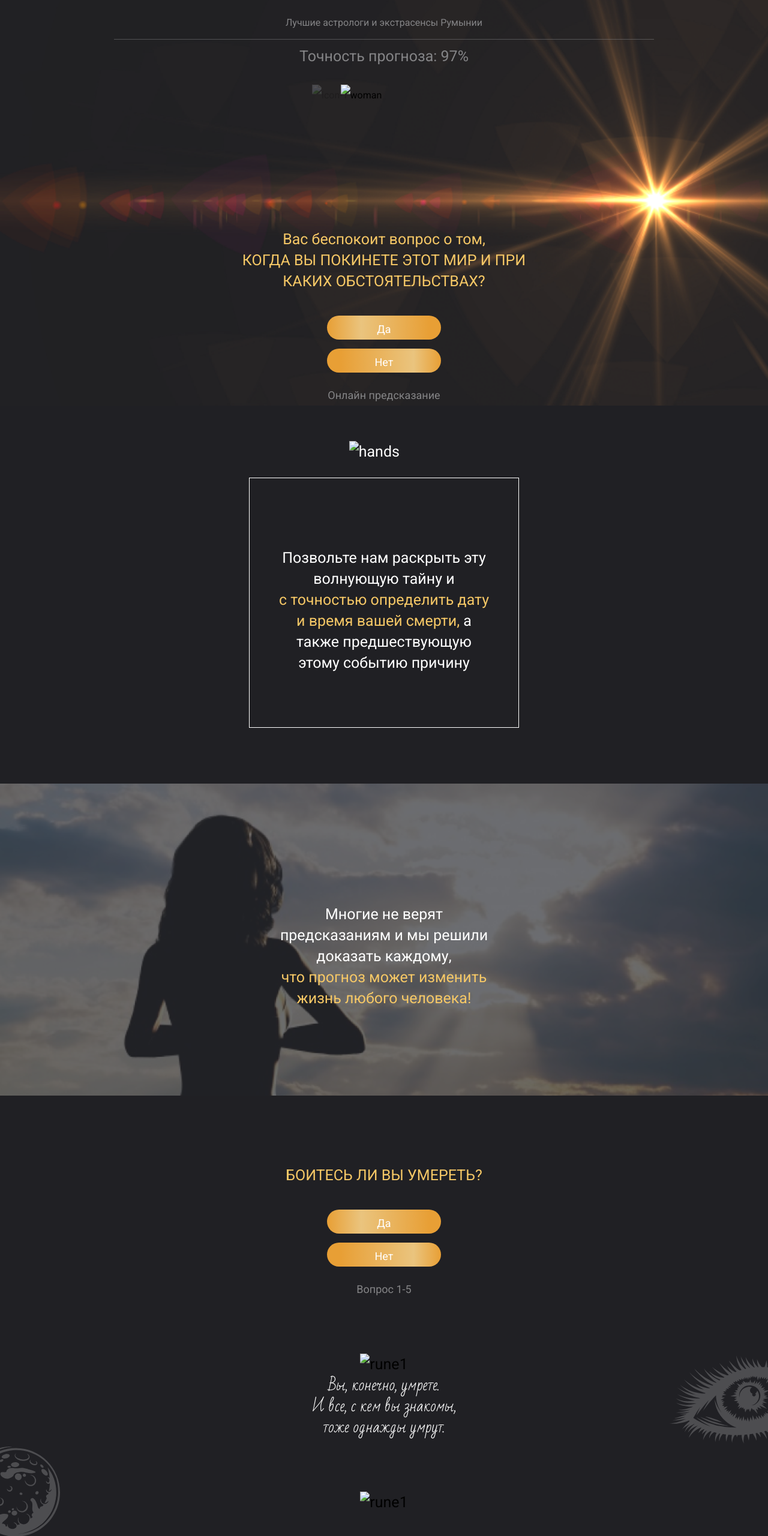
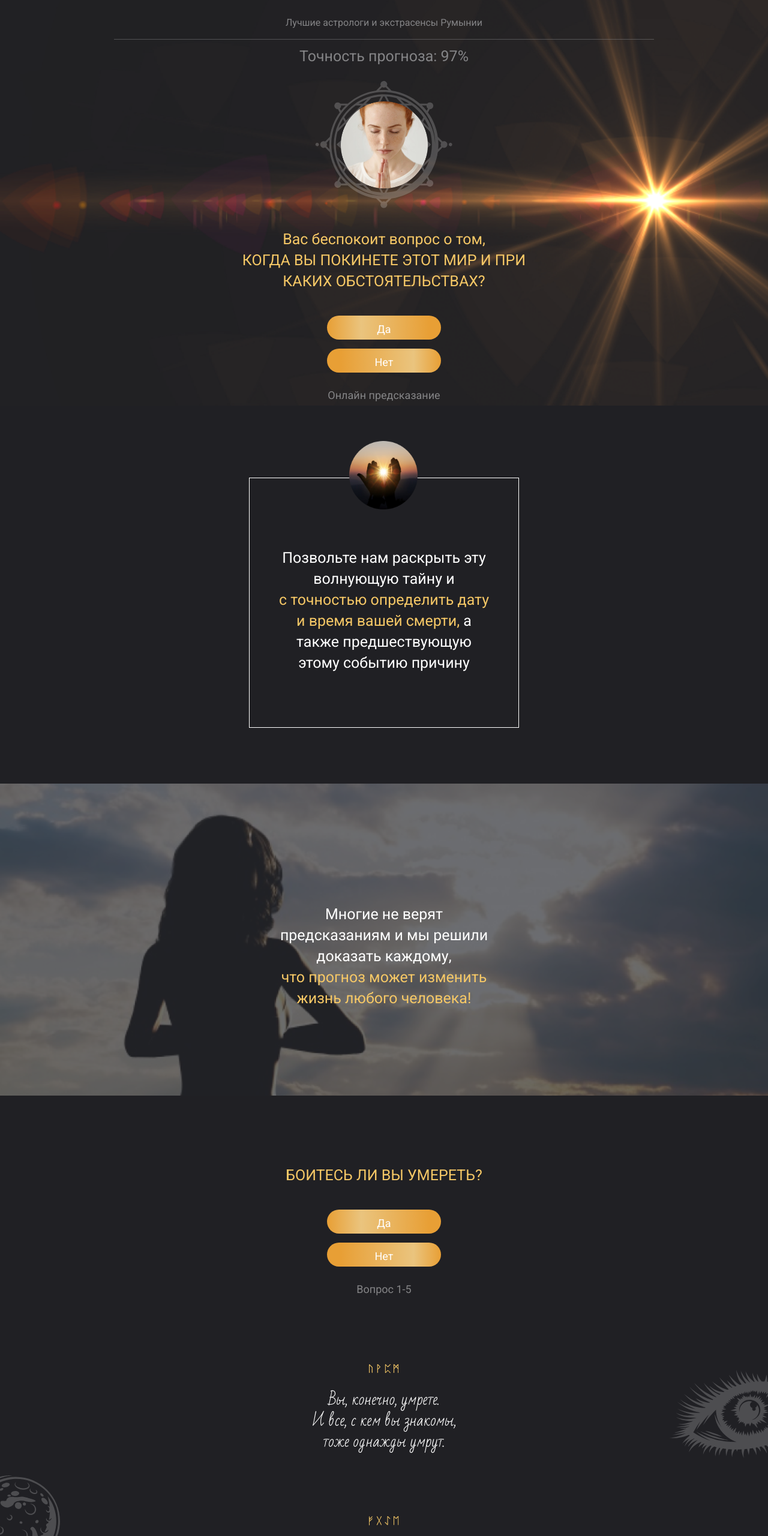
Before and after one commit to Gennod/Death, a website: page index.html in a window 1280 px wide. Shown: the top 2560 px of the page at 60% size. Drawn offline with Linux system fonts and the light colour scheme; the site is published under a folder, as on GitHub Pages, so addresses that start at the root find nothing.

Commit message:
index.html add image

```diff
--- a/index.html
+++ b/index.html
@@ -29,8 +29,8 @@
             <div class="currency">Точность прогноза: 97%</div>
             <div class="woman">
                 <div class="womanInner">
-                    <img class="womanIcon" src="/icons/icon1.svg" alt="icon-1">
-                    <img class="womanImg" src="/img/woman1.png" alt="woman">
+                    <img class="womanIcon" src="./icons/icon1.svg" alt="icon-1">
+                    <img class="womanImg" src="./img/woman1.png" alt="woman">
                 </div>
             </div>
             <div class="underWomanText">
@@ -52,7 +52,7 @@
                 волнующую тайну и<br>
                 <span>с точностью определить дату<br> и время вашей смерти,</span> а<br> также предшествующую<br> этому
                 событию причину<br>
-                <img class="secretImg" src="/img/hands.png" alt="hands">
+                <img class="secretImg" src="./img/hands.png" alt="hands">
             </div>
         </div>
     </section>
@@ -79,10 +79,10 @@
             <a class="goldButton_1 btn" href="#">Да</a>
             <a class="goldButton_2 btn" href="#">Нет</a>
             <div class="fearFooterText footerText" class="p">Вопрос 1-5</div>
-            <img class="rune" src="/icons/rune1.svg" alt="rune1">
+            <img class="rune" src="./icons/rune1.svg" alt="rune1">
             <p class="italicTextFooter italicText">Вы, конечно, умрете.<br>И все, с кем вы знакомы,<br>тоже однажды
                 умрут.</p>
-            <img class="rune" src="/icons/rune2.svg" alt="rune1">
+            <img class="rune" src="./icons/rune2.svg" alt="rune1">
             <div class="footer footerText">
                 TERMENI SI CONDITII: ACESTA ESTE UN SERVICIU DE DIVERTISMENT. PRIN FOLOSIREA LUI DECLARATI CA AVETI 18
                 ANI IMPLINITI.
@@ -240,7 +240,7 @@
 
     <section class="voice">
         <div class="voiceWrapper">
-            <img src="/img/Group 32.png" alt="image 7">
+            <img src="./img/Group 32.png" alt="image 7">
             <div class="progress-container">
                 <div class="progress"></div>
             </div>
```
